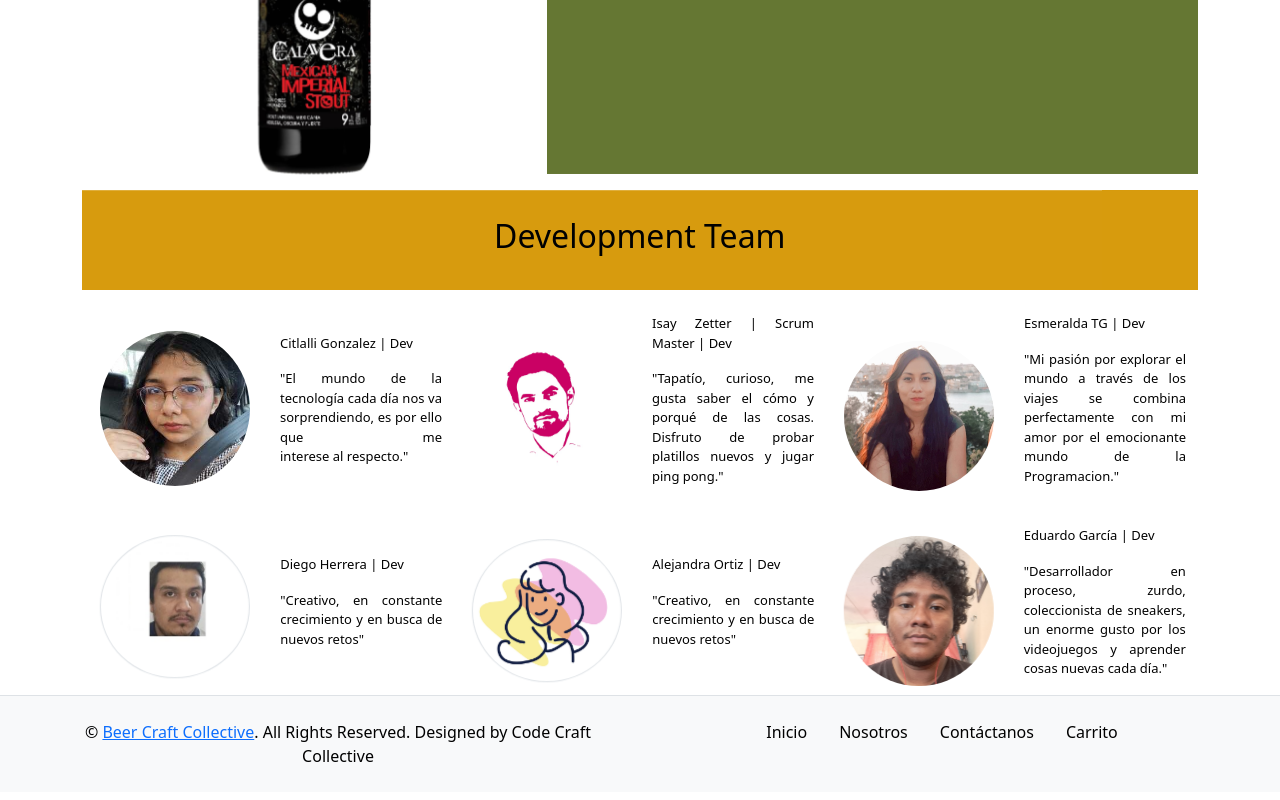
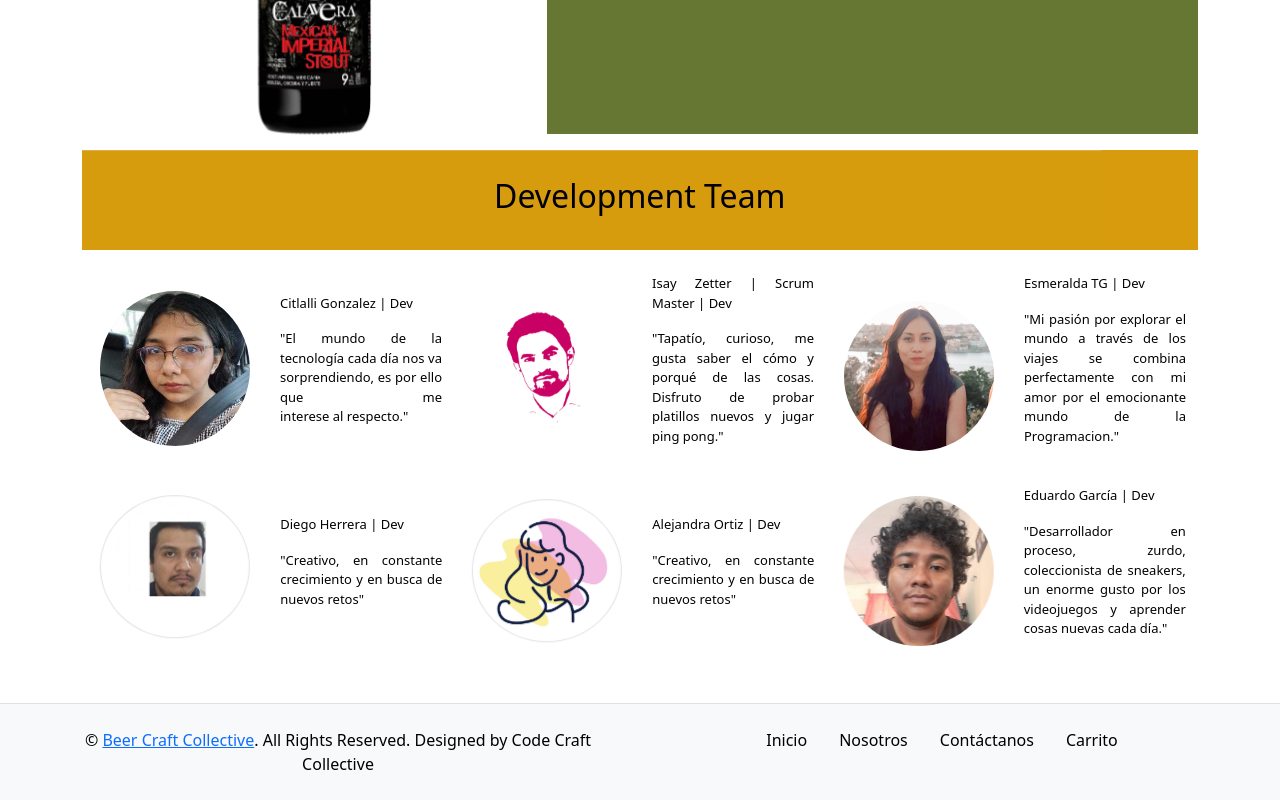
Before and after one commit to izetter/beercraftcollective, a website with bundled scripts: page pages/about/about.html in a window 1280 px wide. Shown: the part 1302-2102 px from the top of the page. Built offline with nearby package versions, Linux system fonts and the light colour scheme.

Commit message:
footer padding top

```diff
--- a/index.css
+++ b/index.css
@@ -23,12 +23,13 @@ header {
 
 footer {
 	margin-top: auto;
+	padding-top: 3rem;
 }
 
 /* ----------- JUST FOR BREAKPOINT VISUALIZATION------------- */
 
 
-body {
+/* body {
 	margin-top: 40px;
 }
 
@@ -71,4 +72,4 @@ body::before {
 	body::before {
 		content: 'XXL';
 	}
-}
+} */
```
